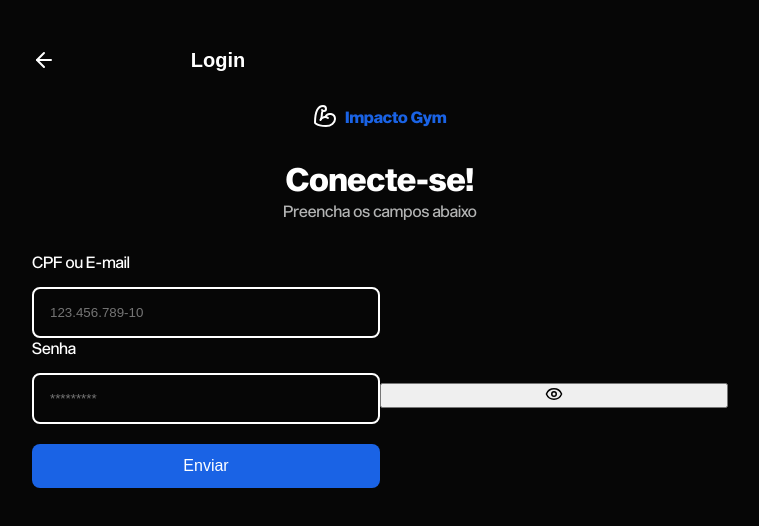
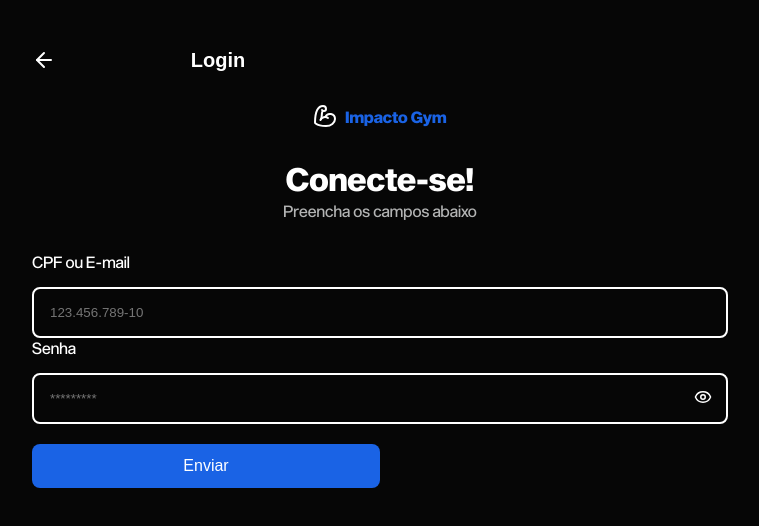
Before and after one commit to PI-CCOMP/impacto-gym, a React (Vite) app: page /login in a window 1280 px wide. Shown: the top 526 px of the page, without its empty margins (260-1019 px from the left). Built offline with nearby package versions, Linux system fonts and the light colour scheme.

Commit message:
add view password and error style

```diff
--- a/src/components/Input/styles.module.css
+++ b/src/components/Input/styles.module.css
@@ -8,14 +8,25 @@
   color: var(--title);
 }
 
+.inputWrapper {
+  position: relative;
+  display: flex;
+  align-items: center;
+  justify-content: center;
+  width: 100%;
+}
+
 .input {
+  width: 100%;
   background-color: transparent;
   color: var(--text-default);
   outline: none;
   border: var(--size-xxs) solid var(--title);
   border-radius: var(--size-sm);
   padding: var(--size-md);
+  padding-right: 4rem;
   min-height: 4.4rem;
+  text-overflow: ellipsis;
   transition: border-color 0.3s ease-in-out;
 }
 
@@ -23,6 +34,23 @@
   border-color: var(--secondary);
 }
 
-.input:invalid {
-  border-color: var(--error);
+.inputError {
+  border-color: var(--error) !important;
 }
+
+.eyeButton {
+  position: absolute;
+  width: fit-content;
+  right: var(--size-md);
+  background: none;
+  border: none;
+  cursor: pointer;
+  color: var(--title);
+  align-items: center;
+}
+
+.errorMessage {
+  color: var(--error);
+  font-size: 1.2rem;
+  display: block;
+}
```
